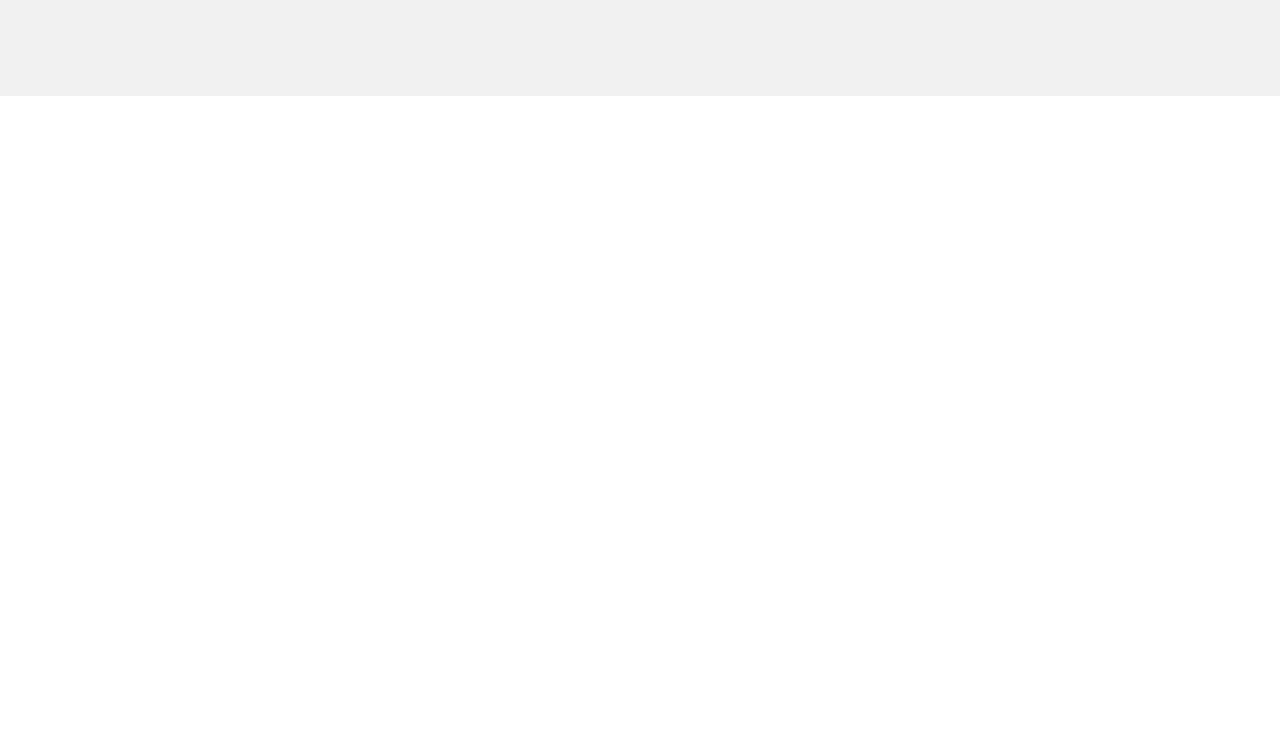
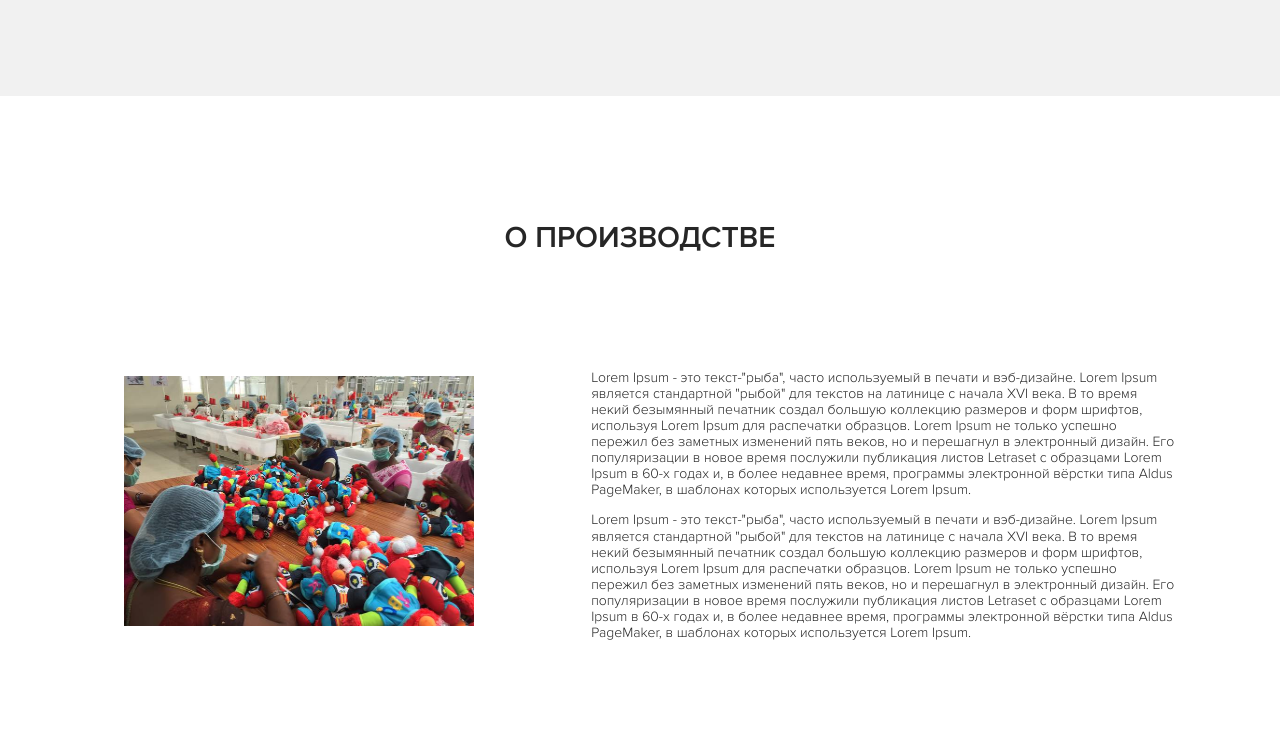
Before and after one commit to BVRXNDVRK/Toys-factory, a plain HTML site: page index.html in a window 1280 px wide. Shown: the part 3411-4166 px from the top of the page. Before the commit the page ends 3507 px from the top, so only its background shows below. Drawn offline with Linux system fonts and the light colour scheme; a script that the page names is missing.

Commit message:
Сверстан блок о производстве и сделан адаптив

```diff
--- a/index.html
+++ b/index.html
@@ -213,6 +213,24 @@
             </div>
         </section>
 
+        <section class="section factory">
+            <div class="container">
+                <h2 class="section-title section__title">
+                    О производстве
+                </h2>
+
+                <div class="factory-block">
+                    <div class="factory-block__image">
+                        <img src="img/factory/factory-image.jpg">
+                    </div>
+                    <div class="factory-block__text">
+                        <p>Lorem Ipsum - это текст-"рыба", часто используемый в печати и вэб-дизайне. Lorem Ipsum является стандартной "рыбой" для текстов на латинице с начала XVI века. В то время некий безымянный печатник создал большую коллекцию размеров и форм шрифтов, используя Lorem Ipsum для распечатки образцов. Lorem Ipsum не только успешно пережил без заметных изменений пять веков, но и перешагнул в электронный дизайн. Его популяризации в новое время послужили публикация листов Letraset с образцами Lorem Ipsum в 60-х годах и, в более недавнее время, программы электронной вёрстки типа Aldus PageMaker, в шаблонах которых используется Lorem Ipsum.</p>
+                        <p>Lorem Ipsum - это текст-"рыба", часто используемый в печати и вэб-дизайне. Lorem Ipsum является стандартной "рыбой" для текстов на латинице с начала XVI века. В то время некий безымянный печатник создал большую коллекцию размеров и форм шрифтов, используя Lorem Ipsum для распечатки образцов. Lorem Ipsum не только успешно пережил без заметных изменений пять веков, но и перешагнул в электронный дизайн. Его популяризации в новое время послужили публикация листов Letraset с образцами Lorem Ipsum в 60-х годах и, в более недавнее время, программы электронной вёрстки типа Aldus PageMaker, в шаблонах которых используется Lorem Ipsum.</p>
+                    </div>
+                </div>
+            </div>
+        </section>
+
     </main>
 
     <script type="text/javascript" src="https://spikmi.com/Widget?Id=4290"></script>
--- /dev/null
+++ b/scss/blocks/_factory.scss
@@ -0,0 +1,21 @@
+
+
+ .factory-block {
+     display: flex;
+     justify-content: space-around;
+     flex-wrap: wrap;
+ }
+
+ .factory-block__text {
+     font-size: 14px;
+     flex-basis:  50%;
+ }
+
+ .factory-block__image img {
+     width: 350px;
+     height: 250px;
+ }
+
+ .factory-block__image {
+     margin: 20px;
+ }
--- a/scss/blocks/_reviews.scss
+++ b/scss/blocks/_reviews.scss
@@ -29,8 +29,6 @@
 
 .reviews-slider__text:after {
     content: '';
-
-
     background-color: #fff;
     position: absolute;
     transform: translateX(-480%);
--- a/scss/style.scss
+++ b/scss/style.scss
@@ -11,3 +11,4 @@
 @import 'blocks/blog-list';
 @import 'blocks/steps';
 @import 'blocks/reviews';
+@import 'blocks/factory';
```
Also changed, not shown: css/style.css, img/factory/factory-image.jpg (added).
